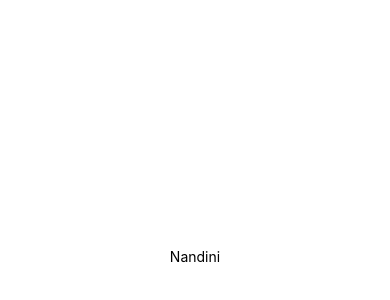
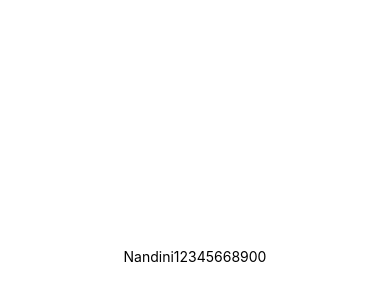
Before and after one commit to canvapro20233/hetvi-demo, a React Native app: screen / in a window 390 px wide. Shown: the part 166-466 px from the top of the page. Built offline with nearby package versions, Linux system fonts and the light colour scheme.

Commit message:
NJ | changes

```diff
--- a/App.js
+++ b/App.js
@@ -4,7 +4,7 @@ import { StyleSheet, Text, View } from 'react-native';
 export default function App() {
   return (
     <View style={styles.container}>
-      <Text>Nandini</Text>
+      <Text>Nandini12345668900</Text>
       <StatusBar style="auto" />
     </View>
   );
```
